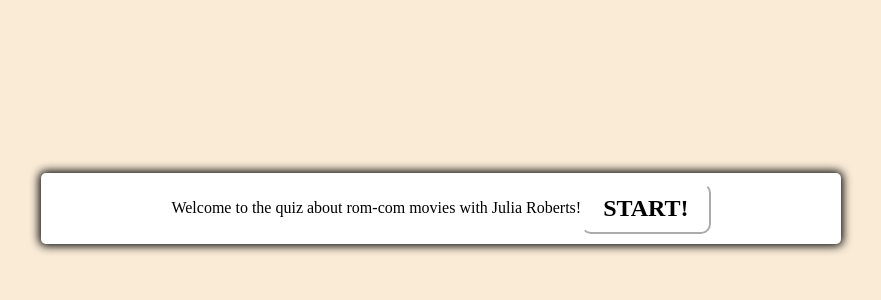
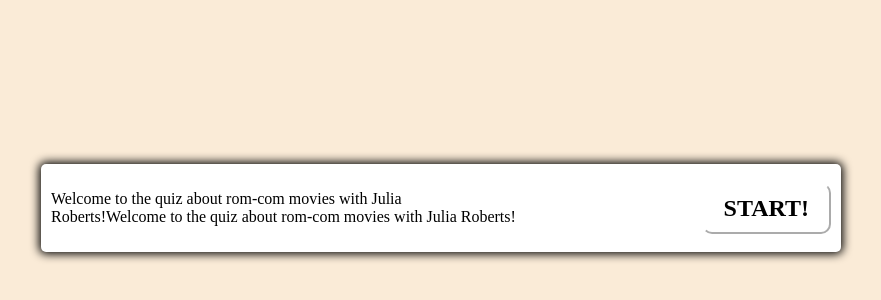
Before and after one commit to ilswh/quiz-romcom, a plain HTML site: page index.html in a window 1280 px wide. Shown: the part 200-500 px from the top of the page, without its empty margins (207-1088 px from the left). Drawn offline with Linux system fonts and the light colour scheme.

Commit message:
Apply new style to p to create line-break

```diff
--- a/assets/css/style.css
+++ b/assets/css/style.css
@@ -47,9 +47,9 @@ body {
   padding: 10px 20px;
 }
 
-.welcome  {
-  display: block;
-  width: fit-content;
+.welcome::after {
+  content: "Welcome to the quiz about rom-com movies with Julia Roberts!";
+  white-space: pre;
 }
 
 .controls {
--- a/index.html
+++ b/index.html
@@ -22,7 +22,8 @@
       </div>
     </div>
     <div class="controls">
-      <p class="welcome"> Welcome to the quiz about rom-com movies with Julia Roberts! </p>
+      <p class="welcome">Welcome to the quiz about rom-com movies with Julia Roberts!</p>
+      <br>
       <button id="start-btn" class="start-btn btn">START!</button>
       <button id="next-btn" class="next-btn btn hide">Next</button>
     </div>
```
